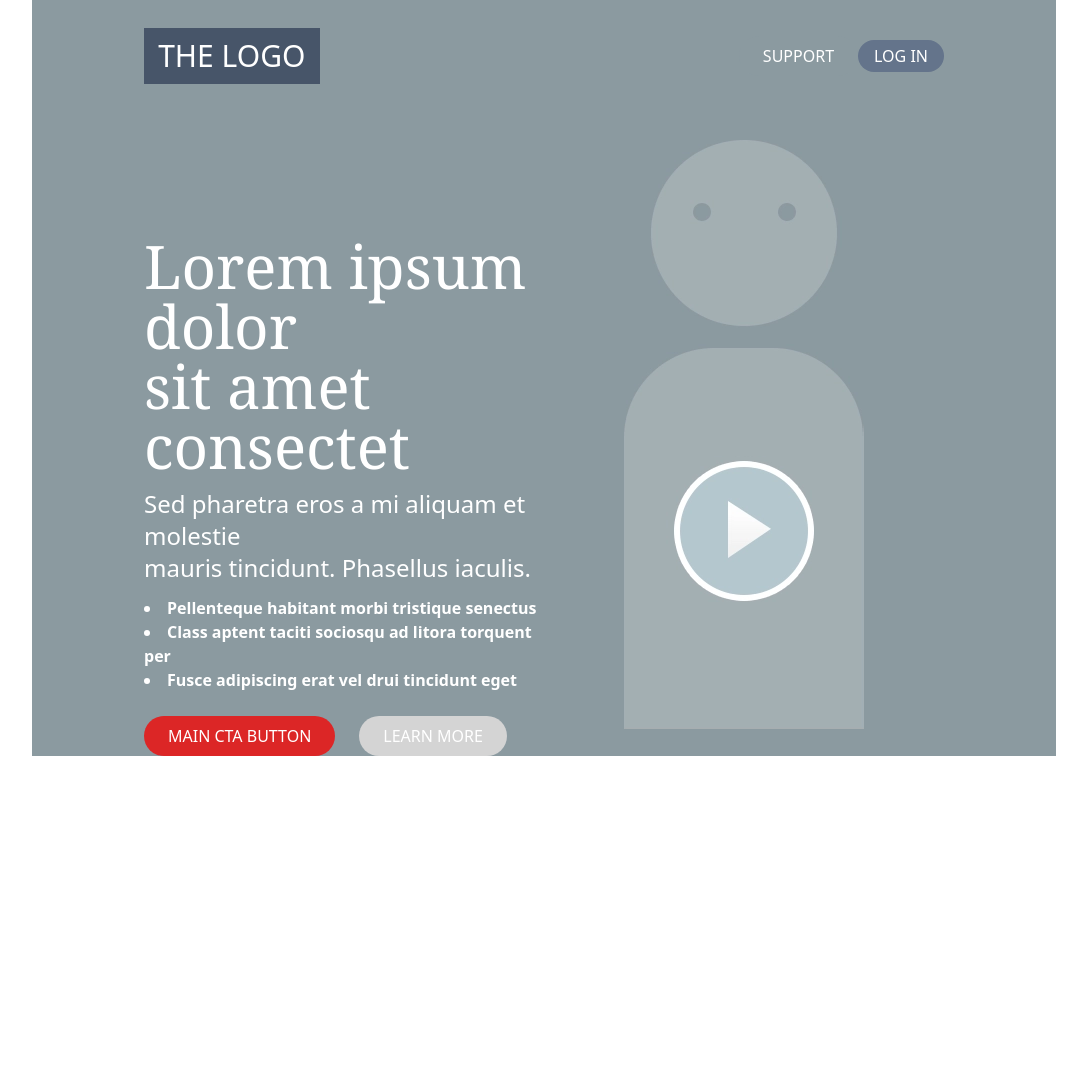
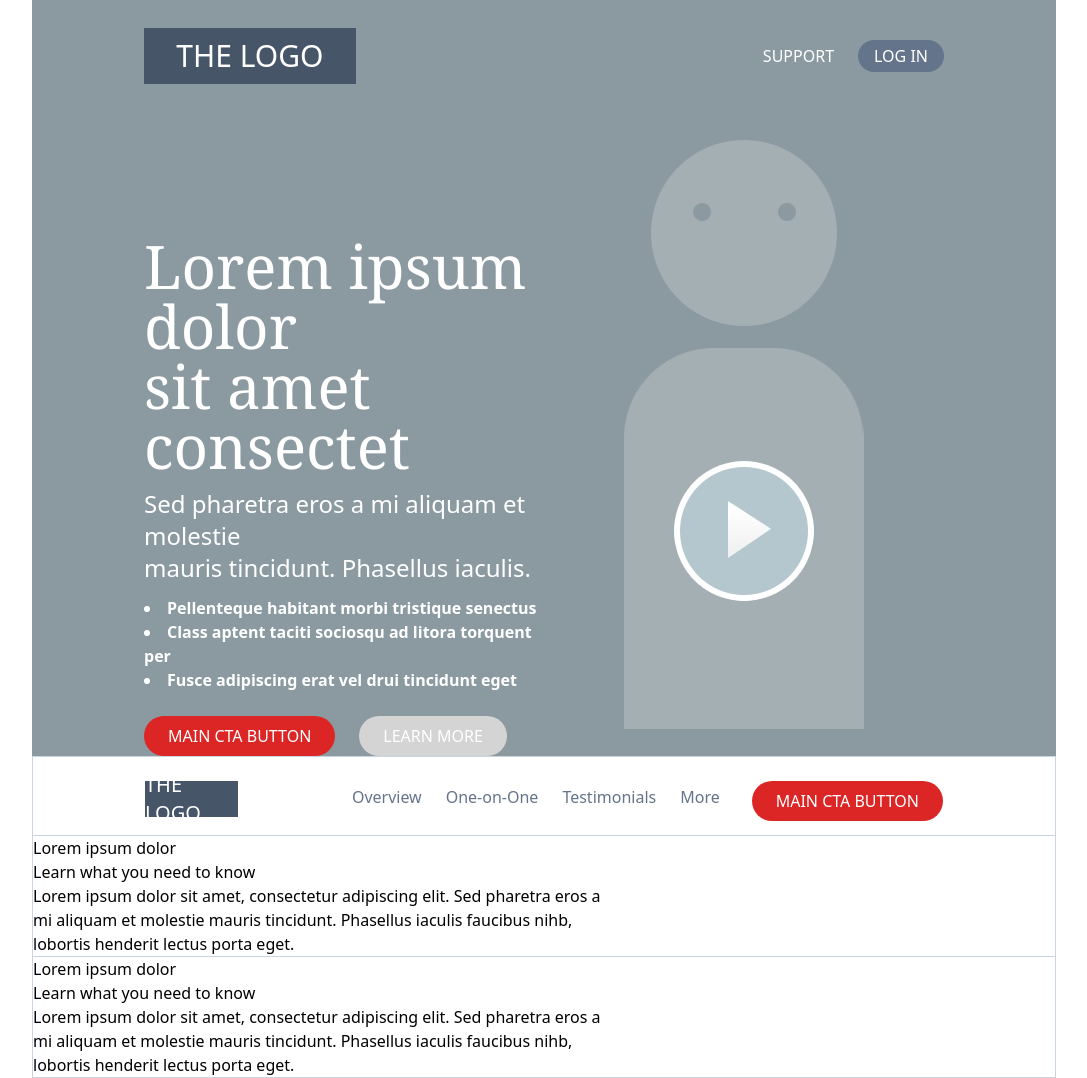
Before and after one commit to becodeorg/yu-4-css-frameworks-gychem, a website: page tailwind/src/index.html in a window 1280 px wide. Shown: the whole page, without its empty margins (96-1183 px from the left). Before the commit the page ends 800 px from the top, so only its background shows below. Drawn offline with Linux system fonts and the light colour scheme.

Commit message:
Added Navbar

```diff
--- a/tailwind/src/index.html
+++ b/tailwind/src/index.html
@@ -7,22 +7,21 @@
 </head>
 <body>
 
-<div class="flex justify-center">
+<div class="flex items-center flex-col">
 
   <header class="bg-header w-4/5">
-
-    <div class="flex w-full">
-      <div class="w-60 h-14 ml-28 mt-7 flex justify-center items-center bg-slate-600 text-white text-3xl">  <!-- Logo -->
+    <div class="ml-28 mr-28 md:flex flex-row">
+      <div class="w-60 h-14  mt-7 flex justify-center items-center bg-slate-600 text-white text-3xl">  <!-- Logo -->
         <div class="place-items-center">THE  LOGO</div>
       </div>
 
-      <div class="flex w-5/6 justify-end place-items-center mr-28 mt-7">
+      <div class="flex w-5/6 place-items-center mt-7 md:justify-end">
         <div class=""><button class="bg-header text-white py-2 px-6 rounded-full">SUPPORT</button></div>
         <div class=""><button class="bg-slate-500 hover:bg-neutral-700 text-white py-1 px-4 rounded-full">LOG IN</button></div>
       </div>
     </div>
 
-    <div class="flex w-full mt-14">
+    <div class="xl:flex flex-row w-full mt-14">
        <div class="w-full text-white ml-28 mt-24">
         <h1 class="text-6xl font-serif">Lorem ipsum dolor<br>sit amet consectet</h1>
         <div class="mt-3 text-2xl">Sed pharetra eros a mi aliquam et molestie<br>mauris tincidunt. Phasellus iaculis.</div>
@@ -31,13 +30,13 @@
           <li>Class aptent taciti sociosqu ad litora torquent per</li>
           <li>Fusce adipiscing erat vel drui tincidunt eget</li>
         </ul>
-        <div class="flex mt-6">
+        <div class="md:flex mt-6">
           <div class=""><button class="bg-red-600 hover:bg-slate-700 text-white py-2 px-6 rounded-full">MAIN CTA BUTTON</button></div>
           <div class=""><button class="bg-neutral-300 hover:bg-neutral-700 text-white py-2 px-6 rounded-full ml-6">LEARN MORE</button></div>
         </div>
       </div>
 
-      <div class="flex w-full justify-center mr-28">
+      <div class="flex w-full justify-center mr-28 mt-8 xl:mt-0">
         <div class="header-manimage flex justify-center  h-[589px] w-60">
           <div class="header-playbutton mt-80"></div>
         </div>
@@ -47,6 +46,48 @@
 
   </header>
 
+  <nav class="w-4/5 h-20 border border-slate-300">
+    <div class="flex">
+      <div class="w-28 ml-28 h-9 mt-6  flex justify-center items-center bg-slate-600 text-white text-xl">  <!-- Logo -->
+        <div class="place-items-center">THE  LOGO</div>
+      </div>
+
+      <div class="flex w-5/6 mr-28 justify-end">
+        <ul class="flex mt-7 mr-8 gap-6 text-slate-500">
+          <li class="">Overview</li>
+          <li>One-on-One</li>
+          <li>Testimonials</li>
+          <li>More</li>
+        </ul>
+        <button class="mt-6 bg-red-600 hover:bg-slate-700 text-white py-2 px-6 rounded-full">MAIN CTA BUTTON</button>
+      </div>
+    </div>
+  </nav>
+
+  <section class="w-4/5 border-x border-slate-300">
+
+    <div>Lorem ipsum dolor</div>
+    <div>Learn what you need to know</div>
+    <div>
+      Lorem ipsum dolor sit amet, consectetur adipiscing elit. Sed pharetra eros a<br>
+      mi aliquam et molestie mauris tincidunt. Phasellus iaculis faucibus nihb,<br>
+      lobortis henderit lectus porta eget.
+    </div>
+
+  </section>
+
+  <section class="w-4/5 border border-slate-300">
+
+    <div>Lorem ipsum dolor</div>
+    <div>Learn what you need to know</div>
+    <div>
+      Lorem ipsum dolor sit amet, consectetur adipiscing elit. Sed pharetra eros a<br>
+      mi aliquam et molestie mauris tincidunt. Phasellus iaculis faucibus nihb,<br>
+      lobortis henderit lectus porta eget.
+    </div>
+
+  </section>
+
 </div>
 </body>
 </html>
```
Also changed, not shown: tailwind/dist/output.css.
